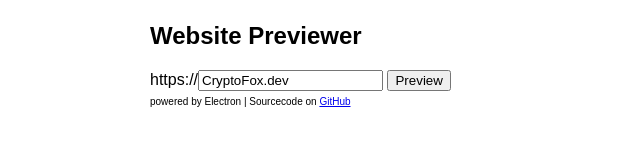
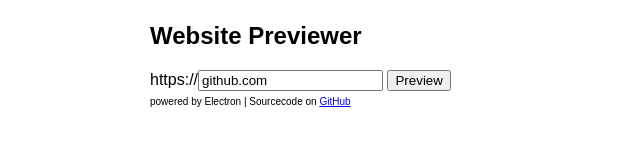
Before and after one commit to CryptoFoxDev/WebsitePreviewer, an Electron app: page index.html in a window 800 px wide. Shown: the part 148-294 px from the top of the page, 0-640 px from the left. Drawn offline with Linux system fonts and the light colour scheme.

Commit message:
Update index.html

```diff
--- a/index.html
+++ b/index.html
@@ -13,7 +13,7 @@
 
       <h2>Website Previewer</h2>
 
-     https://<input type="text" value="CryptoFox.dev" id="url">
+     https://<input type="text" value="github.com" id="url">
      <input type="submit" id="submit" value="Preview">
 
      <br>
```
